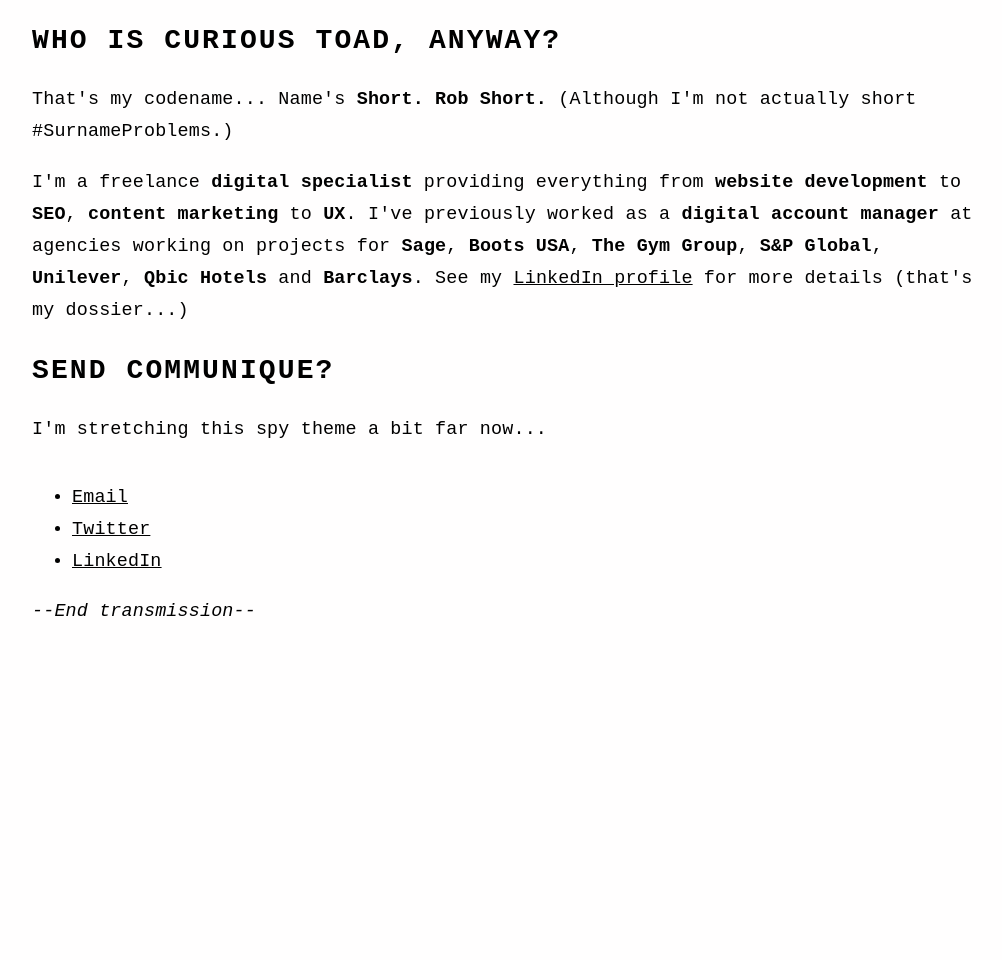
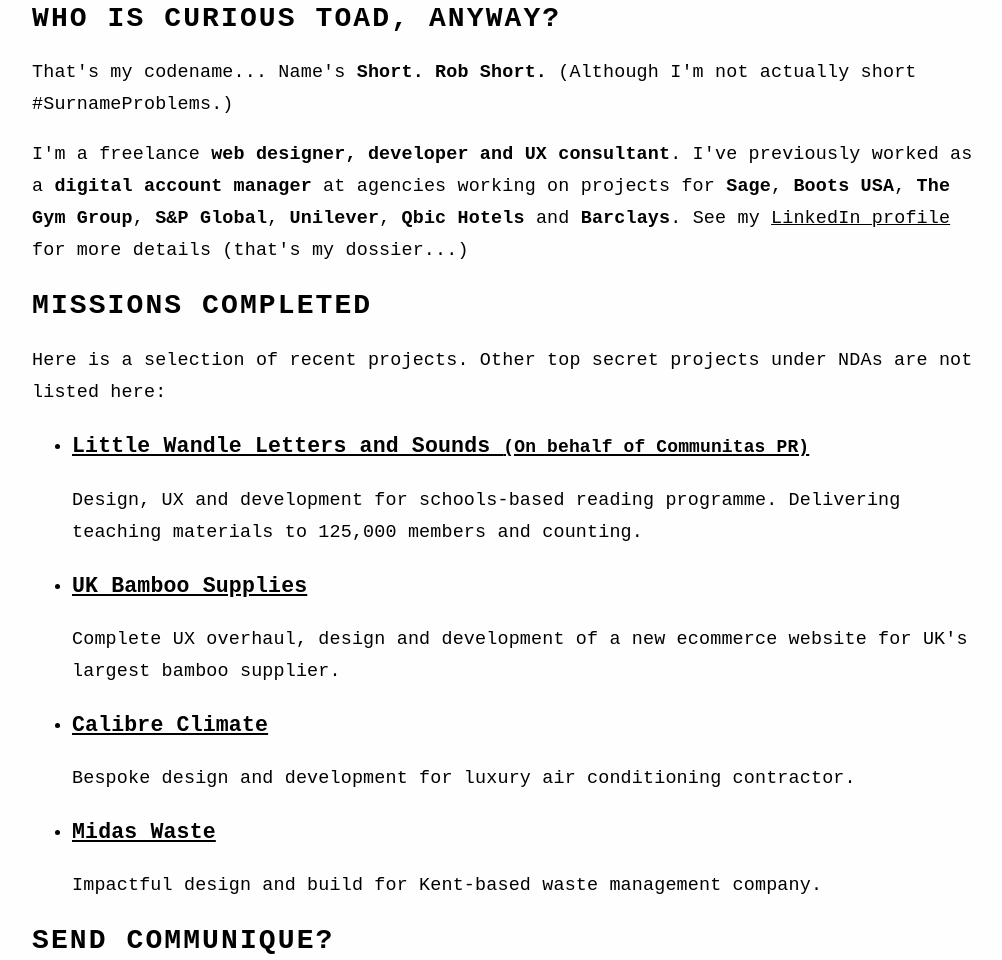
Before and after one commit to curious-toad/curious-toad.github.io, a plain HTML site: page index.html in a window 1280 px wide. Shown: the part 208-1168 px from the top of the page, without its empty margins (128-1130 px from the left). Before the commit the page ends 873 px from the top, so only its background shows below. Drawn offline with Linux system fonts and the light colour scheme.

Commit message:
Update projects and GA4

```diff
--- a/index.html
+++ b/index.html
@@ -3,45 +3,54 @@
 	<head>
 		<title>Curious Toad | Development In Progress</title>
 		<style rel="stylesheet" type="text/css">
-			html 	{background-color: #fffefe;
+			html 	{
+			  background-color: #fffefe;
 				font-family: "Courier New", monospace;
 				color: #000000;
-				box-sizing: border-box;}
+				box-sizing: border-box;
+			}
 
-			#wrapper {margin: 0 auto;
+			#wrapper {
+			  margin: 0 auto;
 				max-width: 960px;
-				padding: 10px;}
+				padding: 10px;
+			}
 
-			h1 {font-size: 2rem;
+			h1 {
+			  font-size: 2rem;
 				letter-spacing: 0.075em;
-				text-transform: uppercase;}
+				text-transform: uppercase;
+			}
 
-			h3 {font-size: 1.75rem;
+			h2 {
+			  font-size: 1.75rem;
 				letter-spacing: 0.075em;
-				text-transform: uppercase;}
+				text-transform: uppercase;
+			}
 
-			 p, li, a {font-size: 1.15rem;
+			 p, li, a {
+			  font-size: 1.15rem;
 				letter-spacing: 0.01rem;
 				line-height: 2rem;
-				}
+			}
 
-			a {font-size: inherit;
+			a {
+			  font-size: inherit;
 				letter-spacing: inherit;
-				color: #000000;}
+				color: #000000;
+			}
 
 		</style>
 <meta charset="utf-8">
-    <meta name="viewport" content="initial-scale=1.0, maximum-scale=1.0, width=device-width, user-scalable=yes">
-<!--GoogleAnalytics-->
+<meta name="viewport" content="initial-scale=1.0, maximum-scale=1.0, width=device-width, user-scalable=yes">
+<!-- Google tag (gtag.js) -->
+<script async src="https://www.googletagmanager.com/gtag/js?id=G-M09N8FLT4D"></script>
 <script>
-  (function(i,s,o,g,r,a,m){i['GoogleAnalyticsObject']=r;i[r]=i[r]||function(){
-  (i[r].q=i[r].q||[]).push(arguments)},i[r].l=1*new Date();a=s.createElement(o),
-  m=s.getElementsByTagName(o)[0];a.async=1;a.src=g;m.parentNode.insertBefore(a,m)
-  })(window,document,'script','https://www.google-analytics.com/analytics.js','ga');
+  window.dataLayer = window.dataLayer || [];
+  function gtag(){dataLayer.push(arguments);}
+  gtag('js', new Date());
 
-  ga('create', 'UA-100774328-1', 'auto');
-  ga('send', 'pageview');
-
+  gtag('config', 'G-M09N8FLT4D');
 </script>
 	</head>
 	<body>
@@ -50,15 +59,35 @@
 			<h1>Good Evening, </br>Curious Toad...</h1>
 			<hr>
 			<p>Operation Website Development is in progress. Details remain highly classified.</p>
-			<h3>Who is Curious Toad, anyway?</h3>
+			<h2>Who is Curious Toad, anyway?</h2>
 			<p>That's my codename... Name's <strong>Short. Rob Short.</strong> (Although I'm not actually short #SurnameProblems.)</p>
-			<p>I'm a freelance <strong>digital specialist</strong> providing everything from <strong>website development</strong> to <strong>SEO</strong>, <strong>content marketing</strong> to <strong>UX</strong>. I've previously worked as a <strong>digital account manager</strong> at agencies working on projects for <strong>Sage</strong>, <strong>Boots USA</strong>, <strong>The Gym Group</strong>, <strong>S&amp;P Global</strong>, <strong>Unilever</strong>, <strong>Qbic Hotels</strong> and <strong>Barclays</strong>. See my <a href="https://www.linkedin.com/in/rjshort" target="_blank" title="Connect with Curious Toad on LinkedIn">LinkedIn profile</a> for more details (that's my dossier...)</p>
-			<h3>Send communique?</h3>
+			<p>I'm a freelance <strong>web designer, developer and UX consultant</strong>. I've previously worked as a <strong>digital account manager</strong> at agencies working on projects for <strong>Sage</strong>, <strong>Boots USA</strong>, <strong>The Gym Group</strong>, <strong>S&amp;P Global</strong>, <strong>Unilever</strong>, <strong>Qbic Hotels</strong> and <strong>Barclays</strong>. See my <a href="https://www.linkedin.com/in/rjshort" target="_blank" title="Connect with Curious Toad on LinkedIn">LinkedIn profile</a> for more details (that's my dossier...)</p>
+			<h2>Missions completed</h2>
+			<p>Here is a selection of recent projects. Other top secret projects under NDAs are not listed here:</p>
+			<ul>
+			  <li>
+			    <a href="https://www.littlewandlelettersandsounds.org.uk" target="_blank" rel="nofollow noopener"><h3>Little Wandle Letters and Sounds <small>(On behalf of Communitas PR)</small></h3></a>
+			    <p>Design, UX and development for schools-based reading programme. Delivering teaching materials to 125,000 members and  counting.</p>
+			  </li>
+			  <li>
+			    <a href="https://www.ukbamboo.com" target="_blank" rel="nofollow noopener"><h3>UK Bamboo Supplies</h3></a>
+			    <p>Complete UX overhaul, design and development of a new ecommerce website for UK's largest bamboo supplier.</p>
+			  </li>
+			  <li>
+			    <a href="https://www.calibreclimate.com" target="_blank" rel="nofollow noopener"><h3>Calibre Climate</h3></a>
+			    <p>Bespoke design and development for luxury air conditioning contractor.</p>
+			  </li>
+			  <li>
+			    <a href="https://www.midaswaste.co.uk" target="_blank" rel="nofollow noopener"><h3>Midas Waste</h3></a>
+			    <p>Impactful design and build for Kent-based waste management company.</p>
+			  </li>
+			</ul>
+			<h2>Send communique?</h2>
 			<p>I'm stretching this spy theme a bit far now...</p>
 			<ul>
-                                 	<li><a href="mailto:info@curioustoad.co.uk?subject=Website enquiry" title="Email">Email</a></li>
-				<li><a href="https://www.twitter.com/RobJShort" target="blank" title="Follow Curious Toad on Twitter">Twitter</a></li>
-				<li><a href="https://www.linkedin.com/in/rjshort" target="_blank" title="Connect with Curious Toad on LinkedIn">LinkedIn</a></li>
+			  <li><a href="mailto:info@curioustoad.co.uk?subject=Website enquiry" title="Email">Email</a></li>
+				<li><a href="https://www.twitter.com/RobJShort" target="_blank" rel="nofollow noopener" title="Follow Curious Toad on Twitter">Twitter</a></li>
+				<li><a href="https://www.linkedin.com/in/rjshort" target="_blank" rel="nofollow noopener" title="Connect with Curious Toad on LinkedIn">LinkedIn</a></li>
 			</ul>
 			<p><em>&dash;&dash;End transmission&dash;&dash;</em></p>
 		</div>
```
